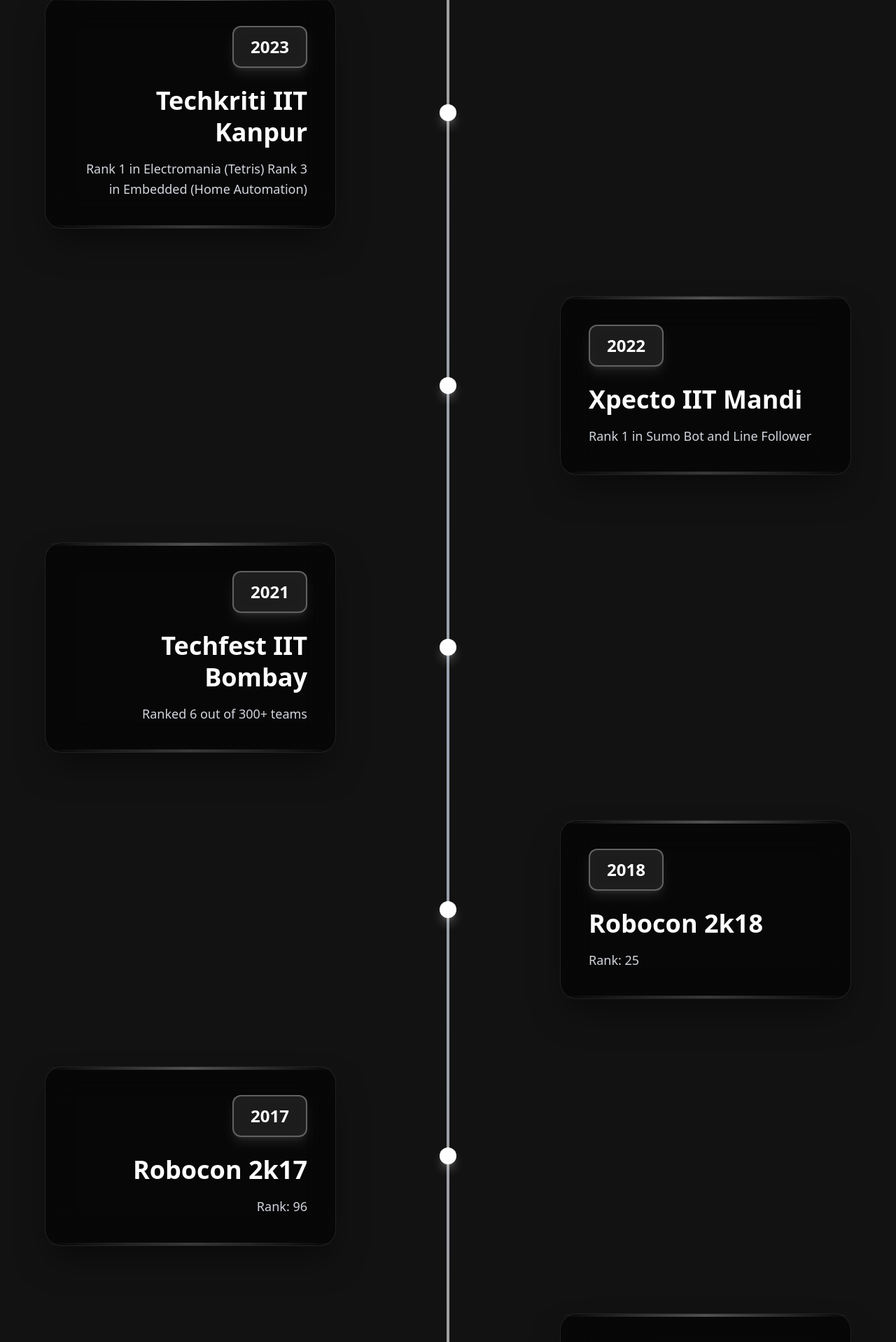
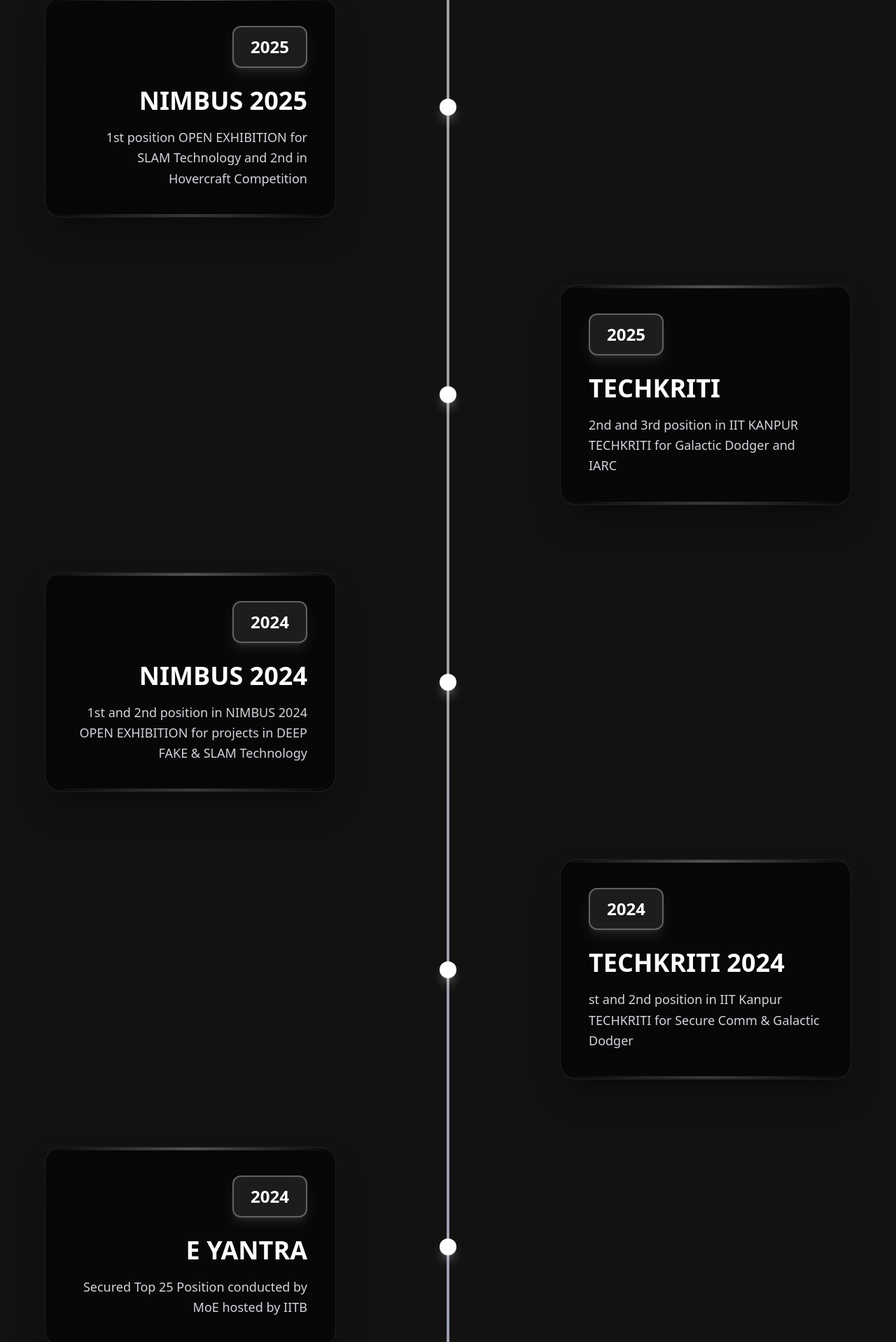
Before and after one commit to robonith/robosoc2025, a React (Vite) app in the folder robosoc/: page /achievements in a window 1280 px wide. Shown: the part 262-2180 px from the top of the page at 70% size. Built offline with nearby package versions, Linux system fonts and the light colour scheme; no server answers.

Commit message:
Achievements updated

```diff
--- a/robosoc/src/achievement.tsx
+++ b/robosoc/src/achievement.tsx
@@ -5,7 +5,7 @@
 import SEO from './components/SEO'
 import { breadcrumbSchema } from './utils/structuredData'
 
-// Register ScrollTrigger plugin
+
 gsap.registerPlugin(ScrollTrigger)
 
 const Achievements: React.FC = () => {
@@ -14,6 +14,34 @@
   const achievementsRef = useRef<(HTMLDivElement | null)[]>([]);
 
   const achievements = [
+    {
+      year: "2025",
+      title: "NIMBUS 2025",
+      description: "1st  position OPEN EXHIBITION for SLAM Technology and 2nd in Hovercraft Competition"
+    },
+    {
+      year: "2025",
+      title: "TECHKRITI ",
+      description: "2nd and 3rd position in IIT KANPUR TECHKRITI for Galactic Dodger and IARC"
+    },
+    {
+      year: "2024",
+      title: "NIMBUS 2024",
+      description: "1st and 2nd position in NIMBUS 2024 OPEN EXHIBITION for projects in DEEP FAKE & SLAM Technology"
+
+    },
+    {
+      year: "2024",
+      title: "TECHKRITI 2024",
+      description: "st and 2nd position in IIT Kanpur TECHKRITI for Secure Comm & Galactic Dodger"
+
+    },
+    {
+      year: "2024",
+      title: "E YANTRA",
+      description: "Secured Top 25 Position conducted by MoE hosted by IITB"
+
+    },
     {
       year: "2023",
       title: "Techkriti IIT Kanpur",
@@ -54,11 +82,11 @@
 
     if (!title || !timeline) return;
 
-    // Set initial states with scroll-triggered setup
+
     gsap.set(title, { opacity: 0, y: 50, scale: 0.9 });
     gsap.set(timeline, { opacity: 0, scaleY: 0, transformOrigin: "top" });
 
-    // Only set initial state for first achievement
+
     if (firstAchievement) {
       gsap.set(firstAchievement, {
         opacity: 0,
@@ -68,7 +96,6 @@
       });
     }
 
-    // Title animation with scroll trigger
     gsap.to(title, {
       opacity: 1,
       y: 0,
@@ -83,7 +110,7 @@
       }
     });
 
-    // Timeline animation with scroll trigger
+
     gsap.to(timeline, {
       opacity: 1,
       scaleY: 1,
@@ -98,9 +125,9 @@
       }
     });
 
-    // Only animate the first achievement card with enhanced animations
+
     if (firstAchievement) {
-      // Main card fade-in animation
+
       gsap.to(firstAchievement, {
         opacity: 1,
         x: 0,
@@ -116,7 +143,7 @@
         }
       });
 
-      // Additional fade-in for inner content
+
       const innerContent = firstAchievement.querySelector('.achievement-content');
       if (innerContent) {
         gsap.fromTo(innerContent,
@@ -137,7 +164,7 @@
         );
       }
 
-      // Year badge fade-in animation
+
       const yearBadge = firstAchievement.querySelector('.year-badge');
       if (yearBadge) {
         gsap.fromTo(yearBadge,
@@ -158,7 +185,7 @@
         );
       }
 
-      // Timeline dot animation
+
       const timelineDot = firstAchievement.querySelector('.timeline-dot');
       if (timelineDot) {
         gsap.fromTo(timelineDot,
@@ -180,7 +207,6 @@
       }
     }
 
-    // Cleanup function
     return () => {
       ScrollTrigger.getAll().forEach(trigger => trigger.kill());
     };
```
